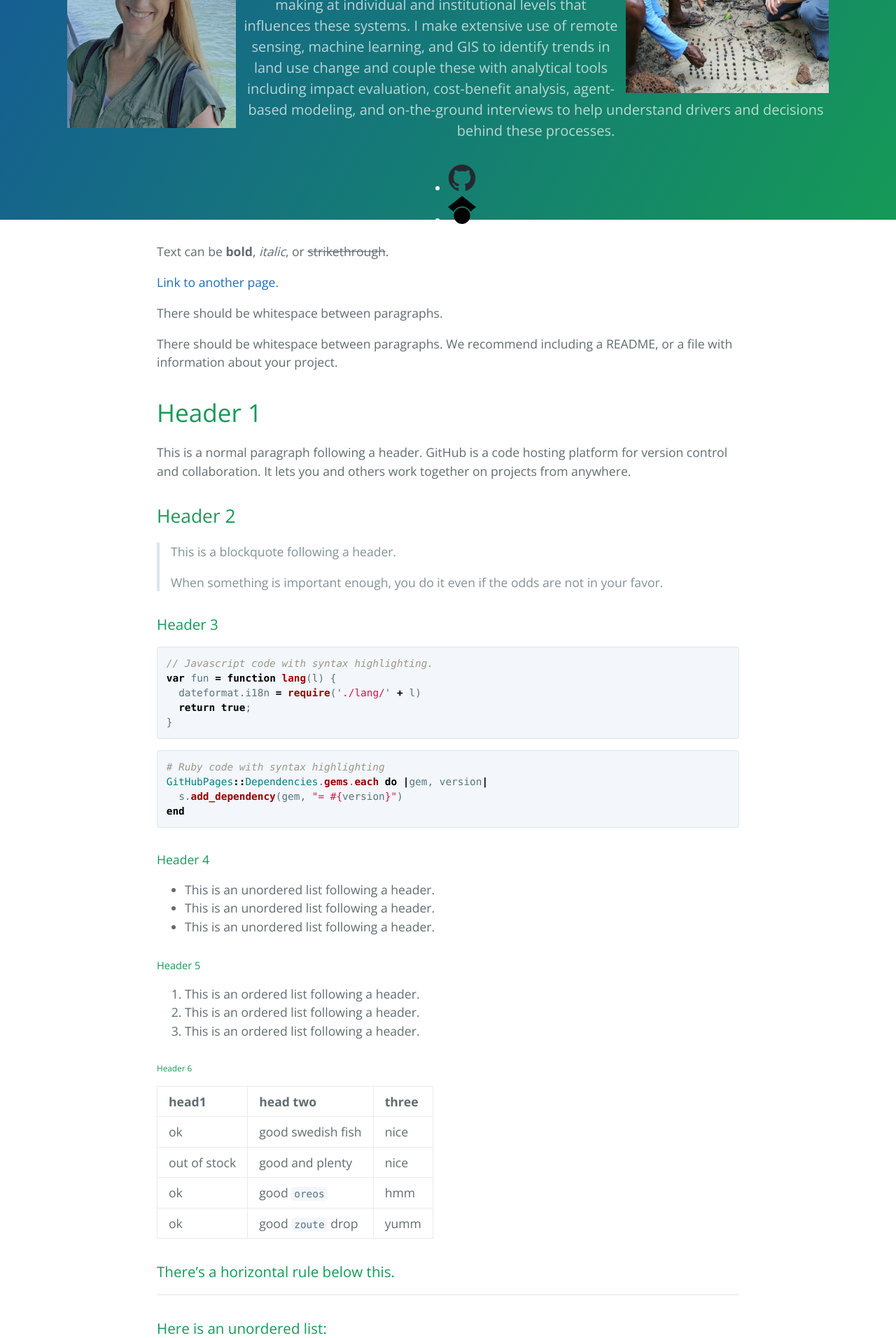
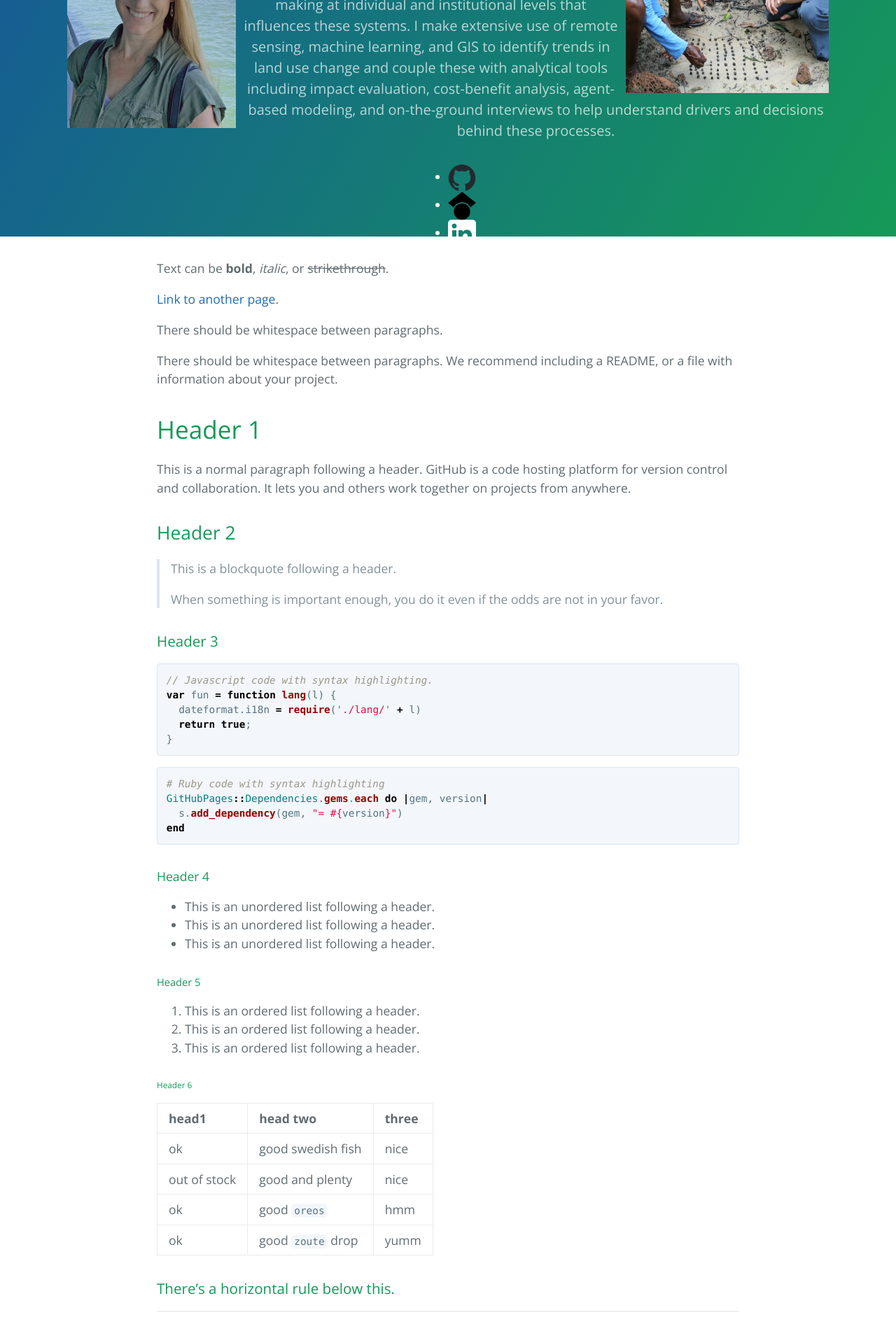
Before and after one commit to klwalker-sb/klwalker-sb, a Jekyll site: the page built from index_ex.md, in a window 1280 px wide. Shown: the part 302-2214 px from the top of the page at 70% size. Built offline with Jekyll 4.4.1, drawn with Linux system fonts in a browser that asks for light colours.

Commit message:
fixing profile

```diff
--- a/_layouts/default.html
+++ b/_layouts/default.html
@@ -27,9 +27,7 @@
         <a href="{{ site.github.tar_url }}" class="btn">Download .tar.gz</a>
       {% endif %}
       <div class="icon_bar">
-        <div class="row">
-          {%- include social.html -%}
-        </div>
+        {%- include social.html -%}
       </div>
     </header>
 
--- a/_sass/jekyll-theme-cayman.scss
+++ b/_sass/jekyll-theme-cayman.scss
@@ -130,7 +130,19 @@ a {
   justify-content: center;
   flex-wrap: nowrap;
   align-items: stretch;
-  height: 16px;
+  height: 40px;
+  }
+
+  .icon_bar > li {
+    flex-basis: 350px; /* width: 350px; */
+  }
+
+  .icon_bar li img {
+    object-fit: cover;
+    max-width: 100%;
+    height: auto;
+    vertical-align: middle;
+    border-radius: 5px;
   }
 
 .project-name {
```
